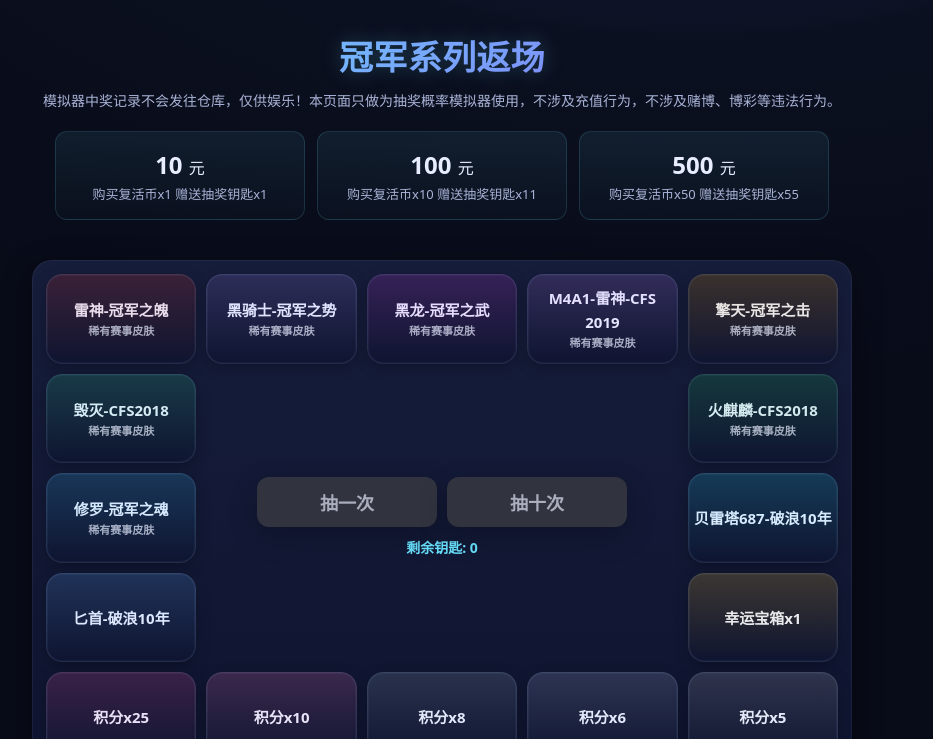
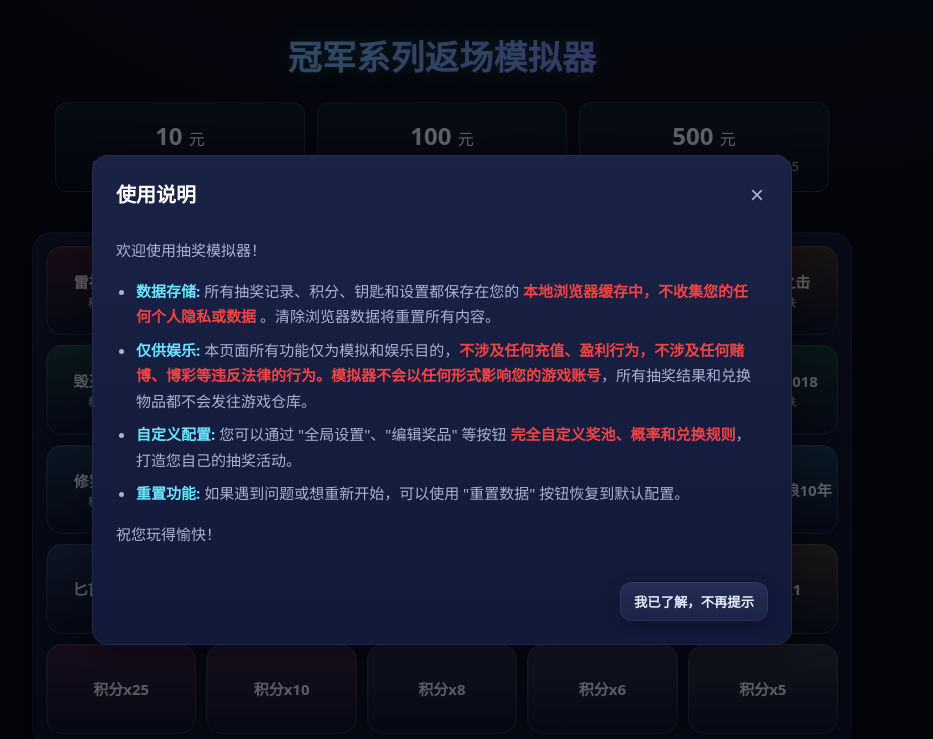
Before and after one commit to PoohBBxy/LotterySimulator, a plain HTML site: page index.html in a window 1280 px wide. Shown: the top 739 px of the page, without its empty margins (198-1131 px from the left). Drawn offline with Linux system fonts and the light colour scheme.

Commit message:
更新了公告

```diff
--- a/index.html
+++ b/index.html
@@ -3,15 +3,14 @@
 <head>
     <meta charset="utf-8" />
     <meta name="viewport" content="width=device-width, initial-scale=1" />
-    <title>冠军系列返场</title>
+    <title>冠军系列返场模拟器</title>
     <link rel="stylesheet" href="style.css">
 </head>
 <body>
 
 <div class="wrap">
     <div class="header">
-        <div class="title">冠军系列返场</div>
-        <div class="sub">模拟器中奖记录不会发往仓库，仅供娱乐！本页面只做为抽奖概率模拟器使用，不涉及充值行为，不涉及赌博、博彩等违法行为。</div>
+        <div class="title">冠军系列返场模拟器</div>
     </div>
 
     <div class="purchase-panel" id="purchase-controls">
--- a/script.js
+++ b/script.js
@@ -962,6 +962,38 @@ $$('#purchase-controls .purchase-card').forEach(btn => {
 });
 window.addEventListener('keydown', e => { if (e.code === 'Space' && !e.target.closest('button, input, .modal, select')) { e.preventDefault(); $('#btnDraw1')?.click(); } if (e.code === 'Escape' && modalContainer.children.length > 0) modalContainer.innerHTML = ''; });
 
+// --- MODIFICATION START ---
+function showAnnouncement() {
+    // Check if the user has already acknowledged the announcement
+    if (localStorage.getItem('lottery.announcementSeen') === 'true') {
+        return;
+    }
+
+    const content = `
+    <div class="announcement-body">
+        <p>欢迎使用抽奖模拟器！</p>
+        <ul>
+            <li><strong>数据存储:</strong> 所有抽奖记录、积分、钥匙和设置都保存在您的 <span class="text-danger">本地浏览器缓存中，不收集您的任何个人隐私或数据</span> 。清除浏览器数据将重置所有内容。</li>
+            <li><strong>仅供娱乐:</strong> 本页面所有功能仅为模拟和娱乐目的，<span class="text-danger">不涉及任何充值、盈利行为，不涉及任何赌博、博彩等违反法律的行为。模拟器不会以任何形式影响您的游戏账号</span>，所有抽奖结果和兑换物品都不会发往游戏仓库。</li>
+            <li><strong>自定义配置:</strong> 您可以通过 "全局设置"、"编辑奖品" 等按钮 <span class="text-danger">完全自定义奖池、概率和兑换规则</span>，打造您自己的抽奖活动。</li>
+            <li><strong>重置功能:</strong> 如果遇到问题或想重新开始，可以使用 "重置数据" 按钮恢复到默认配置。</li>
+        </ul>
+        <p>祝您玩得愉快！</p>
+    </div>
+    `;
+    const footer = `<button class="btn" id="ack-announcement">我已了解，不再提示</button>`;
+
+    showModal('announcementModal', '使用说明', content, footer);
+
+    // Add event listener to the acknowledgment button
+    $('#ack-announcement').addEventListener('click', () => {
+        localStorage.setItem('lottery.announcementSeen', 'true');
+        closeModal('announcementModal');
+    });
+}
+// --- MODIFICATION END ---
+
+
 // --- INITIALIZE APP ---
 loadData();
 generateBoard();
@@ -969,3 +1001,4 @@ renderPrizes();
 renderStashAndWinnersModule();
 renderRedemptionBoard();
 checkAndRenderModules();
+showAnnouncement(); // Call the announcement function on startup
--- a/style.css
+++ b/style.css
@@ -29,7 +29,6 @@ body{
 }
 .sub{ color:var(--muted); font-size:14px; }
 
-/* --- MODIFICATION START --- */
 .purchase-panel {
     display: flex;
     flex-wrap: wrap;
@@ -48,7 +47,6 @@ body{
     flex: 1 1 200px; /* Allows cards to grow and shrink */
     max-width: 250px; /* Prevents cards from getting too wide */
 }
-/* --- MODIFICATION END --- */
 
 .purchase-card:hover {
     transform: translateY(-2px);
@@ -199,13 +197,62 @@ body{
     max-width: 180px;
 }
 
+/* --- MODIFICATION START --- */
+.announcement-body {
+    font-size: 15px;
+    line-height: 1.7;
+    color: var(--muted);
+}
+.announcement-body strong {
+    color: var(--accent);
+    font-weight: 700;
+}
+.announcement-body .text-danger {
+    color: var(--danger);
+    font-weight: 700;
+}
+.announcement-body ul {
+    padding-left: 20px;
+    margin: 10px 0;
+}
+.announcement-body li {
+    margin-bottom: 8px;
+}
+@keyframes fadeIn {
+    from { opacity: 0; }
+    to { opacity: 1; }
+}
+@keyframes popIn {
+    from { transform: scale(0.7); opacity: 0; }
+    to { transform: scale(1); opacity: 1; }
+}
+/* --- MODIFICATION END --- */
 
 /* Modal Styles */
-.modal-overlay { position: fixed; inset: 0; background: rgba(0,0,0,.6); z-index: 99; display: grid; place-items: center; }
+.modal-overlay {
+    position: fixed;
+    inset: 0;
+    background: rgba(0,0,0,.6);
+    z-index: 99;
+    display: grid;
+    place-items: center;
+    /* Animation */
+    opacity: 0;
+    transition: opacity .2s ease;
+    animation: fadeIn .2s ease forwards;
+}
 .modal {
-    background:linear-gradient(180deg, #1a2246, #121939); padding: 24px; border-radius:16px;
+    background:linear-gradient(180deg, #1a2246, #121939);
+    padding: 24px;
+    border-radius:16px;
     box-shadow: var(--shadow), inset 0 0 0 1px rgba(255,255,255,.06);
-    width: min(95vw, 700px); max-height: 85vh; position: relative;
+    width: min(95vw, 700px);
+    max-height: 85vh;
+    position: relative;
+    /* Animation */
+    transform: scale(0.7);
+    opacity: 0;
+    animation: popIn .25s ease forwards .1s;
 }
 .modal-header { display: flex; justify-content: space-between; align-items: center; margin-bottom: 12px;}
 .modal-title { font-size:20px; font-weight: 700; color:#fff; margin:0;}
```
